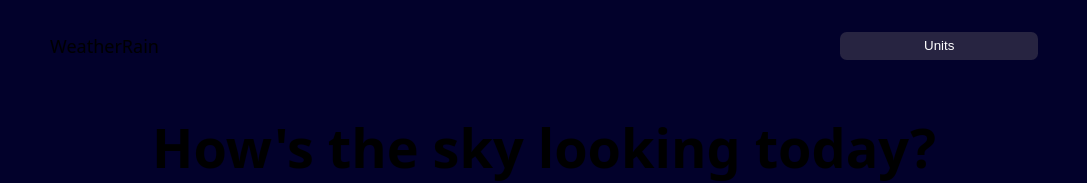
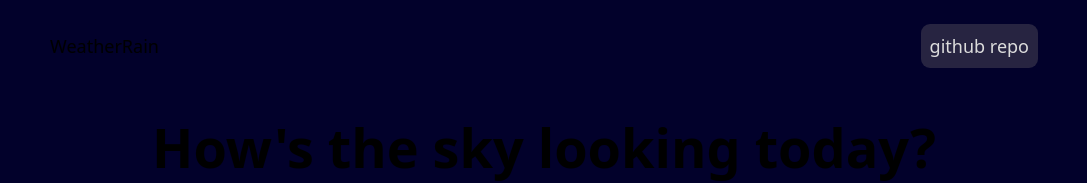
Before and after one commit to GreaterBerg/WeatherRain, a website built with Vite: page index.html in a window 1280 px wide. Shown: the top 183 px of the page, without its empty margins (96-1183 px from the left). Built offline with nearby package versions, Linux system fonts and the light colour scheme.

Commit message:
patch 1.01

```diff
--- a/index.html
+++ b/index.html
@@ -2,7 +2,7 @@
 <html lang="en">
   <head>
     <meta charset="UTF-8" />
-    <link rel="icon" type="image/svg+xml" href="/favicon.svg" />
+    <link rel="icon" type="image/svg+xml" href="/src/assets/favicon.ico" />
     <meta name="viewport" content="width=device-width, initial-scale=1.0" />
     <title>weatherRain</title>
     <link rel="stylesheet" href="src/style.css">
@@ -11,7 +11,7 @@
 
     <nav class="container">
       <h1 class="nav__logo">WeatherRain</h1>
-      <button class="settings__btn" id="settingsBtn"><!--settingsIcon--> Units <!--trayIcon--></button>
+      <a class="github__btn" id="githubBtn" href="https://github.com/GreaterBerg/WeatherRain" target="_blank">github repo</a>
     </nav>
     <header class="container">
       <p>How's the sky looking today?</p>
--- a/src/main.js
+++ b/src/main.js
@@ -24,8 +24,9 @@ cityInput.addEventListener("keydown", (enter) => {
 } )
 
 function link(city) {
+    const cityStr = city.replaceAll(" ", "")
     try {
-        return `https://api.openweathermap.org/data/2.5/weather?q=${city}&appid=${apiKey}&units=metric`;
+        return `https://api.openweathermap.org/data/2.5/weather?q=${cityStr}&appid=${apiKey}&units=metric`;
     } catch(error) {
         console.log(`errrrrrorrr ${error}`)
     }
--- a/src/style.css
+++ b/src/style.css
@@ -70,10 +70,11 @@ nav {
   font-weight: 200;
 }
 
-.settings__btn {
+.github__btn {
+  text-align: center;
+  text-decoration: none;
   font-weight: 200;
-  color: var(--text);
-  width: 20%;
+  color: var(--text-w);
   background-color: var(--bg-second);
   padding: .5em;
   border: none;
@@ -252,6 +253,10 @@ main {
 
 @media (min-width: 480px) {
 
+  .mainWeather {
+    background-image: url("./assets/bg-today-large.svg");
+  }
+
   .search__container {
     flex-direction: row;
     justify-content: space-between;
```
Also changed, not shown: src/assets/favicon.ico (added).
